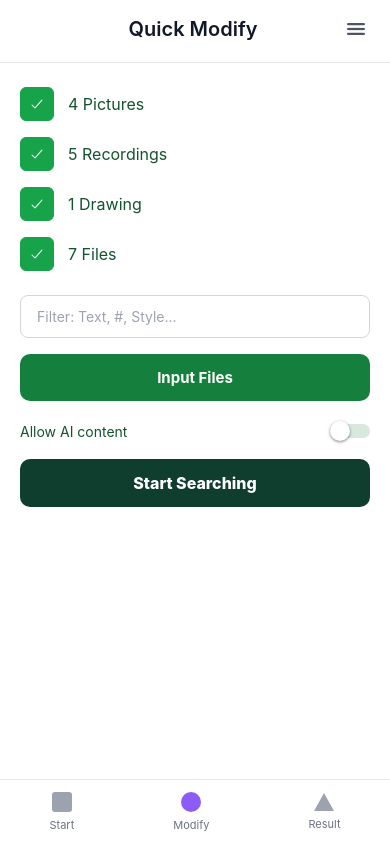
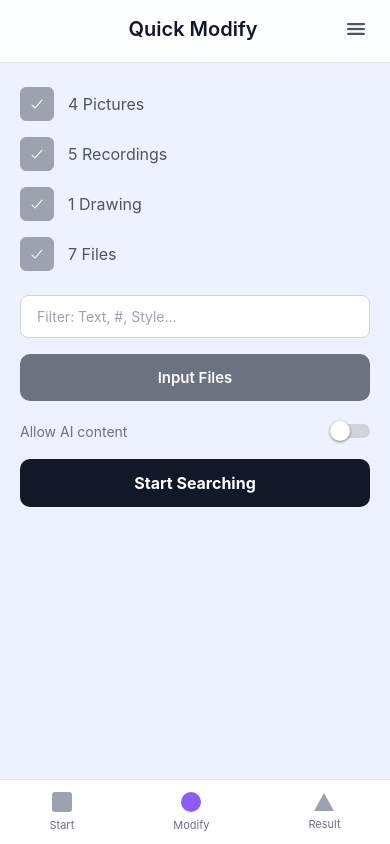
Before and after one commit to papy231/IAS-App, a React Native app: screen /QuickModify in a window 390 px wide. Built offline with nearby package versions, Linux system fonts and the light colour scheme.

Commit message:
Anpassung Routing, Button in Libryry angepasst und Sounds optimiert

```diff
--- a/src/components/Button.js
+++ b/src/components/Button.js
@@ -1,7 +1,6 @@
 import React from 'react';
 import { TouchableOpacity, Text, StyleSheet } from 'react-native';
 import { palette } from '../theme/colors';
-import { playTapFeedback } from '../utils/feedback';
 
 const variantStyles = {
   default: {
@@ -52,7 +51,6 @@ export default function Button({
   const s = sizeStyles[size] || sizeStyles.md;
   const handlePress = React.useCallback(
     (event) => {
-      playTapFeedback();
       if (onPress) {
         onPress(event);
       }
--- a/src/screens/DrawScreenFixed2.js
+++ b/src/screens/DrawScreenFixed2.js
@@ -2,6 +2,7 @@ import React, { useEffect, useRef, useState } from 'react';
 import { View, Text, TouchableOpacity, StyleSheet, SafeAreaView, Platform, ScrollView, Animated } from 'react-native';
 import { Ionicons, MaterialCommunityIcons, FontAwesome5 } from '@expo/vector-icons';
 import { useEntryAnimation } from '../hooks/useEntryAnimation';
+import { playTapFeedback } from '../utils/feedback';
 
 function WebInlineCanvas({ navigation }) {
   const { style: entryStyle } = useEntryAnimation({ offset: 14 });
@@ -225,10 +226,11 @@ function WebInlineCanvas({ navigation }) {
   }, [penSize, penStyle, penColor, tool]);
 
   function exportPNG() {
+    playTapFeedback();
     if (!canvasRef.current) return;
     const data = canvasRef.current.toDataURL('image/png');
     console.log('draw-export', { data, elements: elementsRef.current });
-    navigation.navigate('QuickModify', { drawingData: data, elements: elementsRef.current });
+      navigation.navigate('Welcome', { drawingData: data, elements: elementsRef.current });
   }
 
   function addPictureClick() { if (fileInputRef.current) fileInputRef.current.click(); }
@@ -292,7 +294,7 @@ function WebInlineCanvas({ navigation }) {
   return (
     <Animated.View style={[{ flex: 1, paddingHorizontal: 12 }, entryStyle]}>
       <View style={styles.headerBar}>
-        <TouchableOpacity onPress={() => navigation.goBack()} style={styles.backButton}>
+        <TouchableOpacity onPress={() => navigation.navigate('Welcome')} style={styles.backButton}>
           <Ionicons name="arrow-back" size={22} color="#111827" />
         </TouchableOpacity>
         <Text style={styles.headerTitle}>Draw</Text>
--- a/src/screens/IntroScreen.js
+++ b/src/screens/IntroScreen.js
@@ -2,14 +2,12 @@ import React from 'react';
 import { SafeAreaView, View, Text, StyleSheet, TouchableOpacity, Animated } from 'react-native';
 import { Ionicons } from '@expo/vector-icons';
 import Svg, { Path } from 'react-native-svg';
-import { playTapFeedback } from '../utils/feedback';
 import { useEntryAnimation } from '../hooks/useEntryAnimation';
 
 export default function IntroScreen({ navigation }) {
   const { style: entryStyle } = useEntryAnimation({ offset: 26, duration: 520 });
 
   const handleStart = () => {
-    playTapFeedback();
     navigation.replace('Login');
   };
 
--- a/src/screens/ProjectLibraryRN.js
+++ b/src/screens/ProjectLibraryRN.js
@@ -121,7 +121,7 @@ export default function ProjectLibraryRN({ navigation, route }) {
         <Button variant="ghost" size="icon">
           <Search size={20} color={palette.foreground} />
         </Button>
-        <Button variant="secondary" size="md" onPress={() => setShowCreate(true)}>New Folder</Button>
+        <Button variant="secondary" size="md" style={styles.newFolderButton} onPress={() => setShowCreate(true)}>New Folder</Button>
       </View>
 
       <Animated.View style={[styles.contentArea, entryStyle]}>
@@ -213,6 +213,10 @@ const styles = StyleSheet.create({
     gap: 12,
     paddingHorizontal: 16,
     paddingBottom: 12,
+  },
+  newFolderButton: {
+    paddingHorizontal: 22,
+    paddingVertical: 6,
   },
   contentArea: { flex: 1 },
   list: {
--- a/src/screens/QuickModifyScreen.js
+++ b/src/screens/QuickModifyScreen.js
@@ -87,8 +87,8 @@ export default function QuickModifyScreen({ navigation, route }) {
               <Switch
                 value={aiEnabled}
                 onValueChange={setAiEnabled}
-                trackColor={{ false: '#d7e9dd', true: '#16a34a' }}
-                thumbColor={aiEnabled ? '#ecfdf3' : '#FFFFFF'}
+                trackColor={{ false: '#D1D5DB', true: '#8B5CF6' }}
+                thumbColor={aiEnabled ? '#FFFFFF' : '#FFFFFF'}
               />
             </View>
 
@@ -156,7 +156,7 @@ export default function QuickModifyScreen({ navigation, route }) {
 }
 
 const styles = StyleSheet.create({
-  root: { flex: 1, backgroundColor: '#ffffff' },
+  root: { flex: 1, backgroundColor: '#eef2ff' },
   headerBar: {
     paddingHorizontal: 16,
     paddingTop: 10,
@@ -193,16 +193,16 @@ const styles = StyleSheet.create({
     height: 34,
     borderRadius: 6,
     borderWidth: 1,
-    borderColor: '#b5e0c8',
+    borderColor: '#D1D5DB',
     justifyContent: 'center',
     alignItems: 'center',
-    backgroundColor: '#ecfdf3',
+    backgroundColor: '#F3F4F6',
   },
   checkboxActive: {
-    backgroundColor: '#16a34a',
-    borderColor: '#16a34a',
+    backgroundColor: '#9CA3AF',
+    borderColor: '#9CA3AF',
   },
-  checkText: { fontSize: 16, color: '#14532d' },
+  checkText: { fontSize: 16, color: '#4B5563' },
   filterInput: {
     borderWidth: 1,
     borderColor: '#9CA3AF',
@@ -214,27 +214,27 @@ const styles = StyleSheet.create({
     marginBottom: 18,
   },
   inputButton: {
-    backgroundColor: '#15803d',
+    backgroundColor: '#6B7280',
     borderRadius: 10,
     paddingVertical: 14,
     alignItems: 'center',
     marginBottom: 20,
   },
-  inputButtonText: { color: '#FFFFFF', fontSize: 15, fontWeight: '700' },
+  inputButtonText: { color: '#FFFFFF', fontSize: 15, fontWeight: '600' },
   switchRow: {
     flexDirection: 'row',
     justifyContent: 'space-between',
     alignItems: 'center',
     marginBottom: 18,
   },
-  switchLabel: { fontSize: 14, color: '#14532d' },
+  switchLabel: { fontSize: 14, color: '#6B7280' },
   primaryButton: {
-    backgroundColor: '#0f3d2e',
+    backgroundColor: '#111827',
     borderRadius: 10,
     paddingVertical: 14,
     alignItems: 'center',
   },
-  primaryButtonText: { color: '#FFFFFF', fontSize: 16, fontWeight: '800' },
+  primaryButtonText: { color: '#FFFFFF', fontSize: 16, fontWeight: '700' },
   bottomNav: {
     flexDirection: 'row',
     justifyContent: 'space-around',
--- a/src/screens/RecordModifyScreen.js
+++ b/src/screens/RecordModifyScreen.js
@@ -12,6 +12,7 @@ import {
 } from 'react-native';
 import { Ionicons } from '@expo/vector-icons';
 import { useEntryAnimation } from '../hooks/useEntryAnimation';
+import { playTapFeedback } from '../utils/feedback';
 
 export default function QuickModifyScreen({ navigation, route }) {
   const { style: entryStyle } = useEntryAnimation({ offset: 16 });
@@ -180,7 +181,13 @@ export default function QuickModifyScreen({ navigation, route }) {
         </View>
 
         <View style={{ marginTop: 12 }}>
-          <TouchableOpacity style={[styles.primaryButton, { backgroundColor: '#22c55e' }]} onPress={() => navigation.navigate('Record', { status: 'finished' })}>
+            <TouchableOpacity
+              style={[styles.primaryButton, { backgroundColor: '#22c55e' }]}
+              onPress={() => {
+                playTapFeedback();
+                navigation.navigate('Record', { status: 'finished' });
+              }}
+            >
             <Text style={styles.primaryButtonText}>Save</Text>
           </TouchableOpacity>
         </View>
--- a/src/screens/RecordScreen.js
+++ b/src/screens/RecordScreen.js
@@ -2,6 +2,7 @@ import React, { useEffect, useRef, useState } from 'react';
 import { SafeAreaView, View, Text, TouchableOpacity, StyleSheet, Animated } from 'react-native';
 import { Ionicons } from '@expo/vector-icons';
 import { useEntryAnimation } from '../hooks/useEntryAnimation';
+import { playTapFeedback } from '../utils/feedback';
 
 export default function RecordScreen({ navigation, route }) {
   const { style: entryStyle } = useEntryAnimation({ offset: 16 });
@@ -44,6 +45,7 @@ export default function RecordScreen({ navigation, route }) {
   }
 
   function validateRecording() {
+    playTapFeedback();
     setStatus('finished');
   }
 
@@ -57,13 +59,14 @@ export default function RecordScreen({ navigation, route }) {
   }
 
   function confirmAndExit() {
-    navigation.navigate('QuickModify');
+    playTapFeedback();
+    navigation.navigate('Welcome');
   }
 
   return (
     <SafeAreaView style={styles.container}>
       <View style={styles.headerBar}>
-        <TouchableOpacity style={styles.backButton} onPress={() => navigation.goBack()}>
+        <TouchableOpacity style={styles.backButton} onPress={() => navigation.navigate('Welcome')}>
           <Ionicons name="arrow-back" size={22} color="#111827" />
         </TouchableOpacity>
         <Text style={styles.headerTitle}>Record</Text>
--- a/src/screens/WelcomeScreen.js
+++ b/src/screens/WelcomeScreen.js
@@ -1,7 +1,6 @@
 import React, { useEffect, useRef, useState } from 'react';
 import { View, Text, TouchableOpacity, StyleSheet, SafeAreaView, ScrollView, TextInput, Platform, Image, Animated, Easing } from 'react-native';
 import { Ionicons } from '@expo/vector-icons';
-import { playTapFeedback } from '../utils/feedback';
 import { useEntryAnimation } from '../hooks/useEntryAnimation';
 
 let BlurViewComponent = View;
@@ -19,7 +18,6 @@ export default function WelcomeScreen({ navigation }) {
   const { style: screenEntryStyle } = useEntryAnimation({ offset: 12, duration: 360 });
 
   const withFeedback = (fn) => (...args) => {
-    playTapFeedback();
     if (fn) fn(...args);
   };
 
@@ -177,7 +175,7 @@ export default function WelcomeScreen({ navigation }) {
                 const picker = await import('expo-document-picker');
                 const result = await picker.getDocumentAsync({ multiple: true, copyToCacheDirectory: true });
                 if (result && result.type !== 'cancel') {
-                  navigation.navigate('QuickModify', { files: result });
+                  navigation.navigate('Welcome');
                 }
               } catch (e) {
                 console.warn('file-pick-error', e);
```
